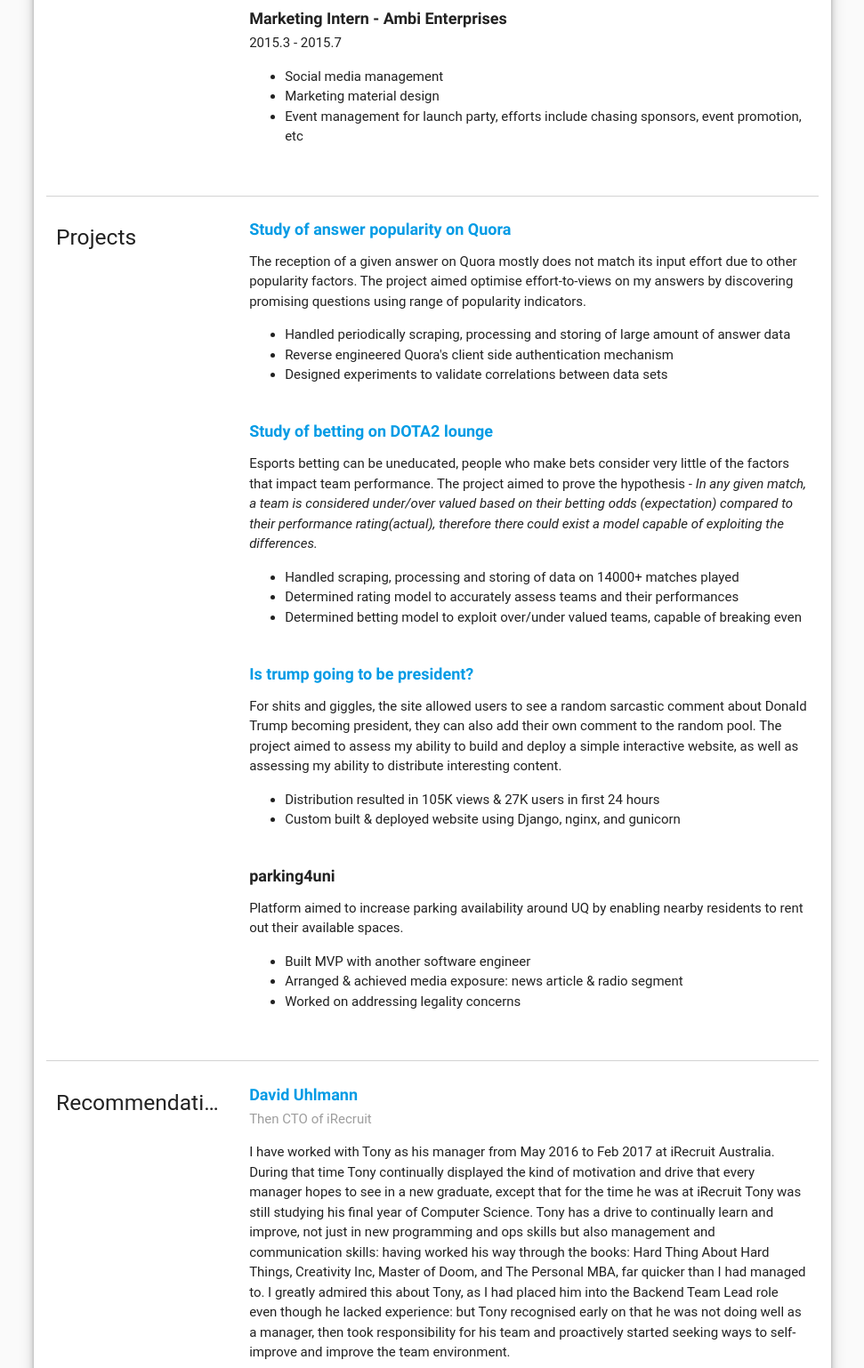
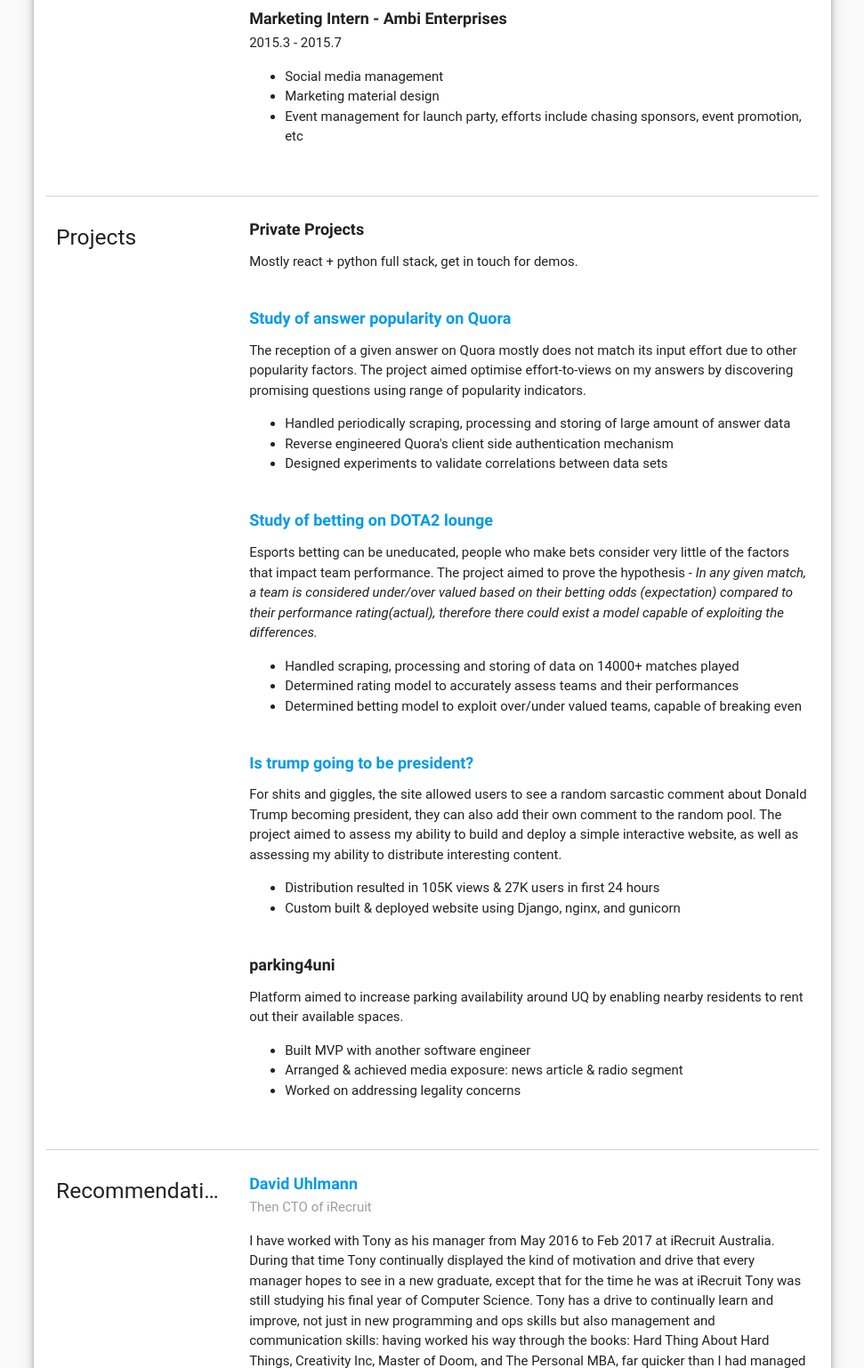
Before and after one commit to s4291158/portfolio, a Django app: template templates/resume.html in a window 1280 px wide. Shown: the part 1345-2883 px from the top of the page at 89% size, without its empty margins (154-1125 px from the left). Run offline with Django 3.2, Linux system fonts and the light colour scheme; the template is opened without the code that fills it, so the values that code supplies are empty; some libraries are stand-ins or nearby versions; some web fonts are replaced.

Commit message:
edited private projects

```diff
--- a/templates/resume.html
+++ b/templates/resume.html
@@ -191,6 +191,13 @@
         </div>
 
         <div class="section-item">
+          <h6 class="section-title">Private Projects</h6>
+          <p>
+            Mostly react + python full stack, get in touch for demos.
+          </p>
+        </div>
+
+        <div class="section-item">
           <a target="_blank" href="https://github.com/s4291158/QAaggregator">
             <h6 class="section-title">Study of answer popularity on Quora</h6>
           </a>
```
